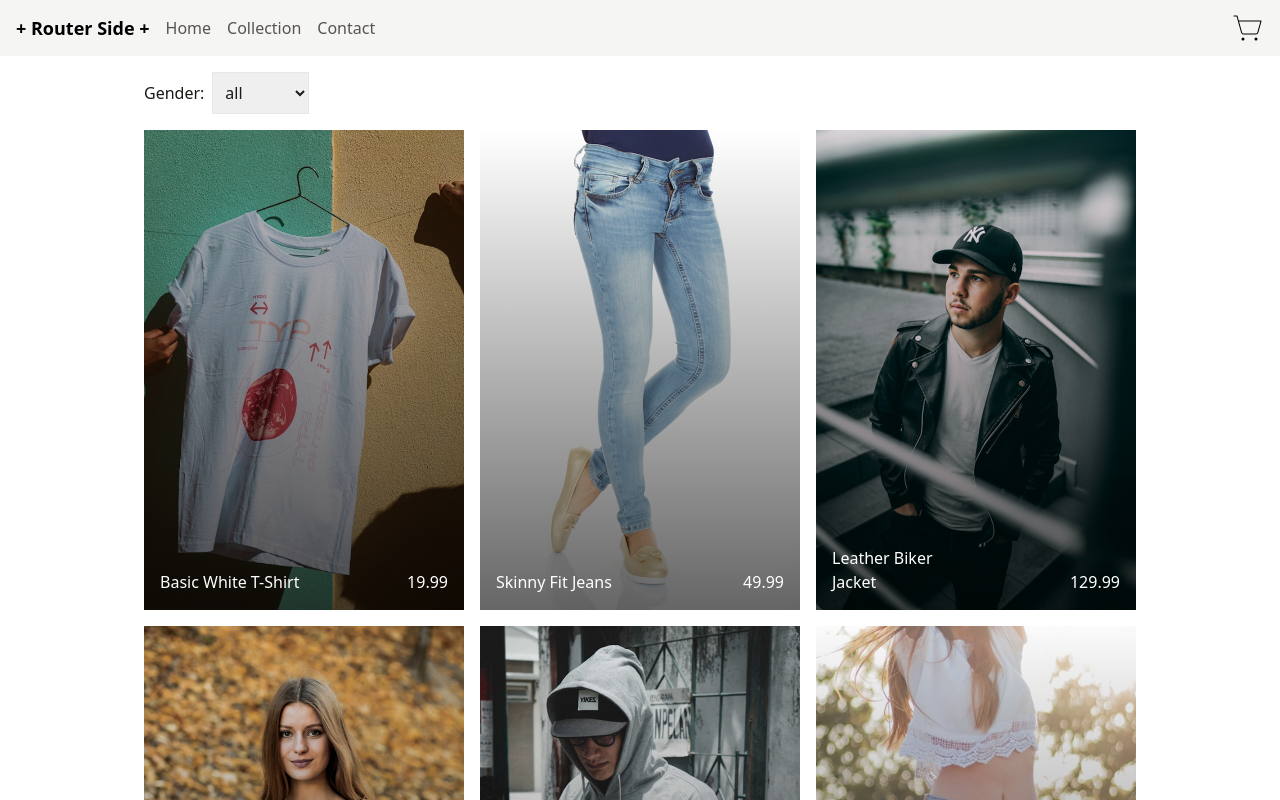
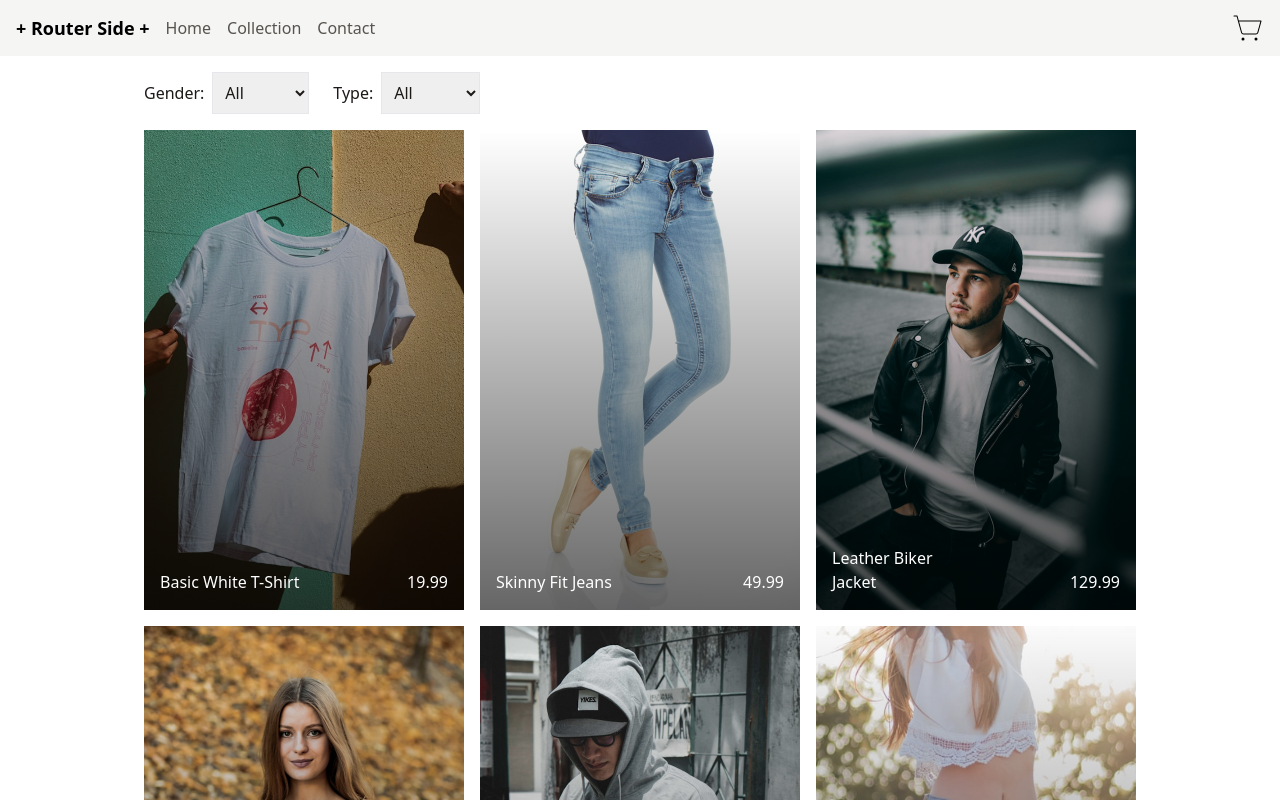
Before and after one commit to mRud3r/e-commerce, a React (Vite) app: page /collection in a window 1280 px wide. Shown: the top 800 px of the page. Built offline with nearby package versions, Linux system fonts and the light colour scheme.

Commit message:
Upgraded ProductFilter functionality

```diff
--- a/src/components/CartContent.jsx
+++ b/src/components/CartContent.jsx
@@ -4,30 +4,42 @@ import { CartContext } from "../context/CartContext";
 import CartItem from "./CartItem";
 import { Link } from "react-router-dom";
 
-export default function CartContent( {cartVisible, setCartVisible} ) {
-const {cartItems} = useContext(CartContext);
+export default function CartContent({ cartVisible, setCartVisible }) {
+	const { cartItems } = useContext(CartContext);
 
-const totalItems = cartItems.reduce((total, item) => total + item.quantity, 0);
+	const totalItems = cartItems.reduce(
+		(total, item) => total + item.quantity,
+		0
+	);
 
 	return (
-        <div className={`fixed z-50 top-0 right-0 bottom-0 overflow-hidden transition-all bg-stone-50 ${cartVisible ? 'w-96' : 'w-0'}`}>
-            <TfiClose onClick={() => setCartVisible(false)} className="absolute top-4 right-4" />
+		<div
+			className={`fixed z-50 top-0 right-0 bottom-0 overflow-hidden transition-all bg-stone-50 ${
+				cartVisible ? "w-96" : "w-0"
+			}`}>
+			<TfiClose
+				onClick={() => setCartVisible(false)}
+				className="absolute top-4 right-4"
+			/>
 			<h1 className="text-3xl mt-8 ms-8">Cart({totalItems})</h1>
 			<div className="w-full p-4">
 				{totalItems === 0 ? (
 					<div className="py-8 flex items-center justify-center">
 						<p className="text-sm">Your Cart is Empty</p>
 					</div>
-
 				) : (
-            cartItems.map(item => (
+					<>
+						{cartItems.map((item) => (
 							<CartItem key={item.id} item={item} />
-            ))
+						))}
+						<Link
+							to="/checkout"
+							className="bg-stone-700 hover:bg-stone-800 text-stone-50 py-4 px-8 mt-4 block text-center">
+							Go to checkout
+						</Link>
+					</>
 				)}
 			</div>
-
-       <Link to="/checkout" >Go to checkout</Link>
-
 		</div>
 	);
 }
--- a/src/dummyProducts.json
+++ b/src/dummyProducts.json
@@ -7,7 +7,8 @@
       "image": "/images/white-t-shirt.jpg",
       "description": "A comfortable and soft basic white t-shirt made from 100% cotton. Perfect for casual wear.",
       "type": "t-shirt",
-      "gender": "men"
+      "gender": "men",
+      "material": "100% cotton"
     },
     {
       "id": 2,
@@ -16,7 +17,8 @@
       "image": "/images/skinny-fit-jeans.jpg",
       "description": "Stylish skinny fit jeans designed for comfort and a sleek look. Made from durable denim.",
       "type": "jeans",
-      "gender": "women"
+      "gender": "women",
+      "material": "98% cotton, 2% elastane"
     },
     {
       "id": 3,
@@ -25,7 +27,8 @@
       "image": "/images/biker-jacket.jpg",
       "description": "Classic black leather biker jacket. Features a zip front and zip pockets. Timeless and versatile.",
       "type": "jacket",
-      "gender": "men"
+      "gender": "men",
+      "material": "100% leather"
     },
     {
       "id": 4,
@@ -34,7 +37,8 @@
       "image": "/images/wool-sweater.jpg",
       "description": "Cozy wool blend sweater in a relaxed fit. Great for layering in the colder months.",
       "type": "sweater",
-      "gender": "women"
+      "gender": "women",
+      "material": "50% wool, 50% acrylic"
     },
     {
       "id": 5,
@@ -43,7 +47,8 @@
       "image": "/images/hoodie.jpg",
       "description": "A soft, fleece-lined hoodie in a regular fit. Features a drawstring hood and a kangaroo pocket.",
       "type": "sweater",
-      "gender": "men"
+      "gender": "men",
+      "material": "60% cotton, 40% polyester"
     },
     {
       "id": 6,
@@ -52,7 +57,8 @@
       "image": "/images/waisted-jeans.jpg",
       "description": "High-waisted skinny jeans with a flattering fit. Crafted from stretch denim for all-day comfort.",
       "type": "jeans",
-      "gender": "women"
+      "gender": "women",
+      "material": "98% cotton, 2% elastane"
     },
     {
       "id": 7,
@@ -61,7 +67,8 @@
       "image": "/images/denim-jacket.jpg",
       "description": "Classic blue denim jacket with buttoned cuffs and chest pockets. A wardrobe essential for any season.",
       "type": "jacket",
-      "gender": "women"
+      "gender": "women",
+      "material": "100% cotton"
     },
     {
       "id": 8,
@@ -70,7 +77,8 @@
       "image": "/images/polo-shirt.jpg",
       "description": "Smart-casual polo shirt made from breathable cotton. Features a buttoned collar and short sleeves.",
       "type": "t-shirt",
-      "gender": "men"
+      "gender": "men",
+      "material": "100% cotton"
     },
     {
       "id": 9,
@@ -79,7 +87,8 @@
       "image": "/images/v-neck.jpg",
       "description": "A lightweight V-neck sweater made from soft wool. Perfect for layering over shirts or wearing alone.",
       "type": "sweater",
-      "gender": "men"
+      "gender": "men",
+      "material": "100% wool"
     },
     {
       "id": 10,
@@ -88,16 +97,18 @@
       "image": "/images/cargo-pants.jpg",
       "description": "Utility-inspired cargo pants with multiple pockets. Made from durable cotton with a relaxed fit.",
       "type": "pants",
-      "gender": "men"
+      "gender": "men",
+      "material": "100% cotton"
     },
     {
       "id": 11,
       "name": "Baggy Pants",
       "price": 54.99,
       "image": "/images/baggy-pants.jpg",
-      "description": "Slim-fit tailored chinos made from soft, stretch cotton. Ideal for both casual and formal occasions.",
-      "type": "pants",
-      "gender": "women"
+      "description": "Comfortable baggy pants with a loose fit. Made from lightweight, breathable fabric, perfect for casual and relaxed occasions.",
+      "type": "jeans",
+      "gender": "women",
+      "material": "80% cotton, 20% polyester"
     },
     {
       "id": 12,
@@ -106,7 +117,8 @@
       "image": "/images/bomber-jacket.jpg",
       "description": "Lightweight bomber jacket with ribbed cuffs and hem. A modern take on a classic style.",
       "type": "jacket",
-      "gender": "men"
+      "gender": "men",
+      "material": "100% nylon"
     }
   ]
 }
--- a/src/pages/Collection.jsx
+++ b/src/pages/Collection.jsx
@@ -1,7 +1,6 @@
-
-import { useContext } from 'react';
-import ProductList from '../components/ProductList.jsx';
-import { ProductFilterContext } from '../context/ProductFilterContext.jsx';
+import { useContext } from "react";
+import ProductList from "../components/ProductList.jsx";
+import { ProductFilterContext } from "../context/ProductFilterContext.jsx";
 
 export default function Collection() {
 	const { gender, setGender } = useContext(ProductFilterContext);
@@ -9,19 +8,34 @@ const { productType, setProductType } = useContext(ProductFilterContext);
 
 	return (
 		<>
-      <main className='px-4 py-6 max-w-screen-lg min-h-screen mx-auto m-12 text-stone-900'>
-      <div className="mb-4">
+			<main className="px-4 py-6 max-w-screen-lg min-h-screen mx-auto m-12 text-stone-900">
+				<div className="mb-4 flex items-center gap-6">
+					<div>
 						<label>Gender:</label>
 						<select
 							className="border p-2 ml-2"
 							value={gender}
-          onChange={(e) => setGender(e.target.value)}
-        >
-          <option value="">all</option>
+							onChange={(e) => setGender(e.target.value)}>
+							<option value="">All</option>
 							<option value="men">Men</option>
 							<option value="women">Women</option>
 						</select>
 					</div>
+					<div>
+						<label>Type:</label>
+						<select
+							className="border p-2 ml-2"
+							value={productType}
+							onChange={(e) => setProductType(e.target.value)}>
+              <option value="">All</option>
+							<option value="t-shirt">T-Shirt</option>
+							<option value="jeans">Jeans</option>
+							<option value="jacket">Jacket</option>
+							<option value="sweater">Sweater</option>
+						</select>
+					</div>
+				</div>
+
 				<ProductList />
 			</main>
 		</>
--- a/src/pages/HomePage.jsx
+++ b/src/pages/HomePage.jsx
@@ -8,9 +8,8 @@ export default function HomePage() {
 	return (
 		<>
 		<header className="h-screen w-full flex items-center justify-center bg-[url('/images/hero.jpg')] bg-cover">
-			<div>
-				<h1 className="text-4xl font-black text-stone-50">New Supply</h1>
-			</div>
+		<div className="absolute bg-black w-full h-full z-1 opacity-40"></div>
+				<Link to='collection' className="text-4xl font-black text-stone-50 z-20">Whole Collection</Link>
 		</header>
 			<main className="w-full flex flex-col items-center min-h-screen px-2">
         <div className="p-6 flex flex-col items-center justify-center w-6/12 gap-6 my-28 text-lg font-bold">
--- a/src/pages/ProductDetail.jsx
+++ b/src/pages/ProductDetail.jsx
@@ -31,7 +31,7 @@ const ProductDetail = () => {
       <button onClick={() => addToCart(product)} className='px-4 py-2 bg-stone-900 text-stone-50 w-full'>Add To Cart</button>
       <div>
       <Accordion title='Description' description={product.description} />
-      <Accordion title='Material' description='description' />
+      <Accordion title='Material' description={product.material} />
       </div>
       </div>
       </div>
```
Lines whose indentation alone changed are shown as unchanged.
